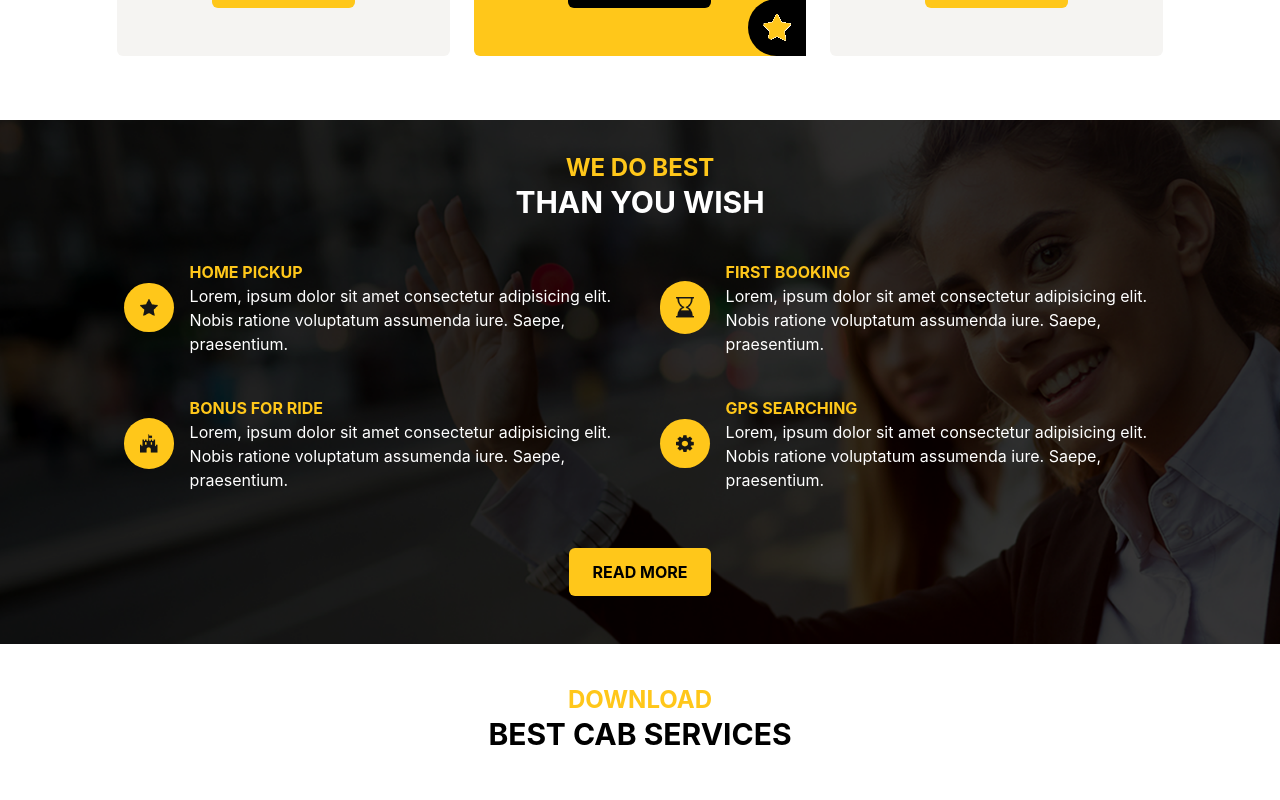
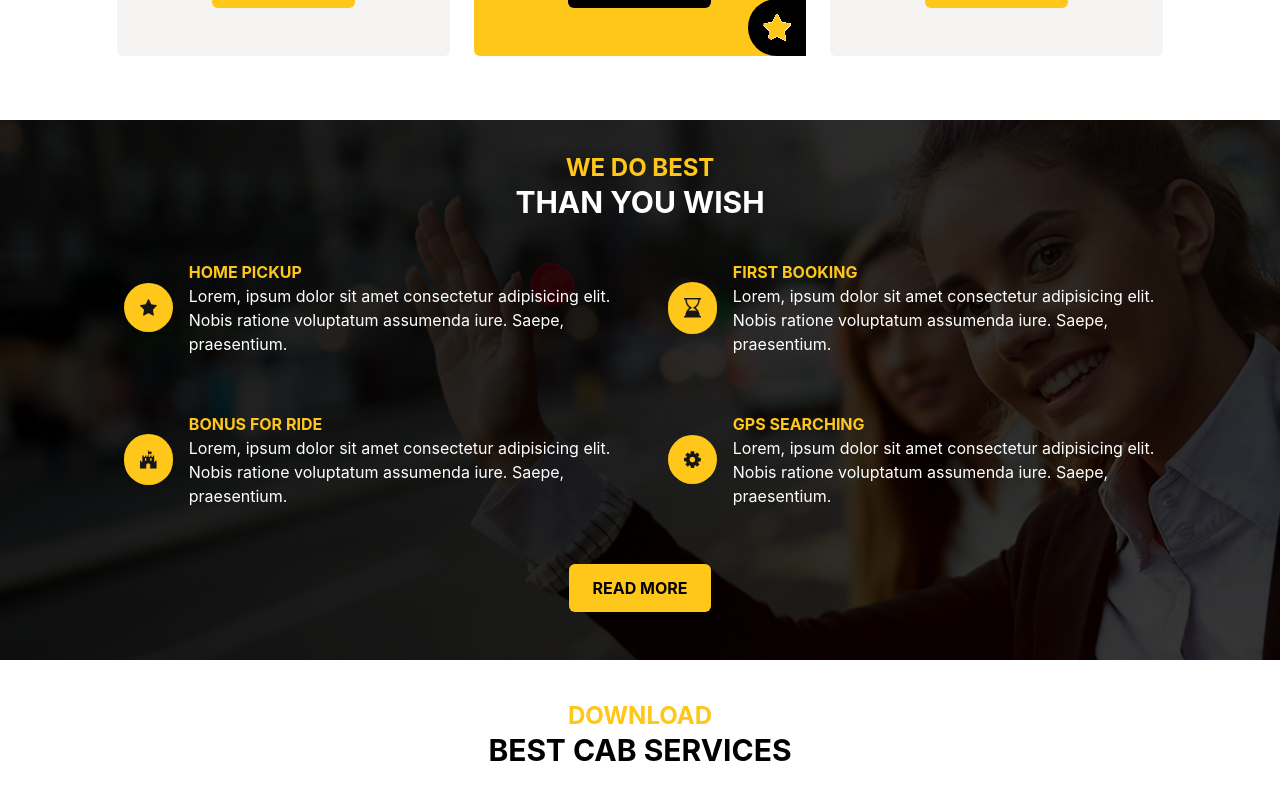
Before and after one commit to Rajebulalam/Taxi-Cab, a React (Create React App) app: page / in a window 1280 px wide. Shown: the part 1558-2358 px from the top of the page. Built offline with nearby package versions, Linux system fonts and the light colour scheme.

Commit message:
Features Part Designed

```diff
--- a/src/Pages/Home/Features.js
+++ b/src/Pages/Home/Features.js
@@ -11,7 +11,7 @@ const Features = () => {
             <div className='w-full sm:w-11/12 mx-auto sm:px-14'>
                 <h3 className='text-primary font-bold text-center text-2xl uppercase'>We Do Best</h3>
                 <h2 className='text-white font-bold text-center text-3xl uppercase'>Than You Wish</h2>
-                <div className='py-10 grid grid-cols-1 sm:grid-cols-2 gap-10'>
+                <div className='py-10 grid grid-cols-1 sm:grid-cols-2 gap-14'>
                     <div className='flex items-center'>
                         <div className='bg-primary p-4 flex items-center justify-center rounded-full w-[10%]'>
                             <img src={star} alt="featureImg" />
```
